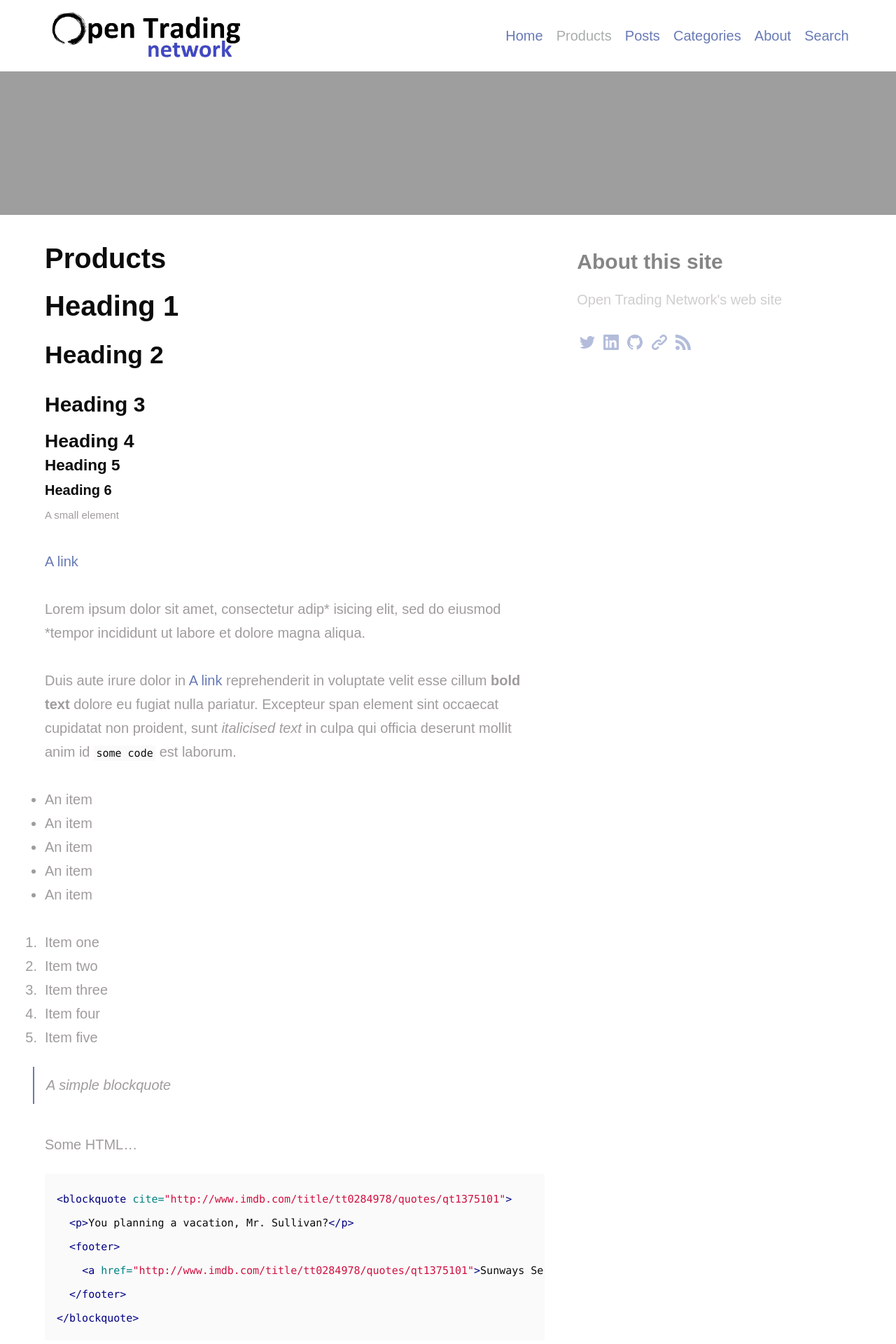
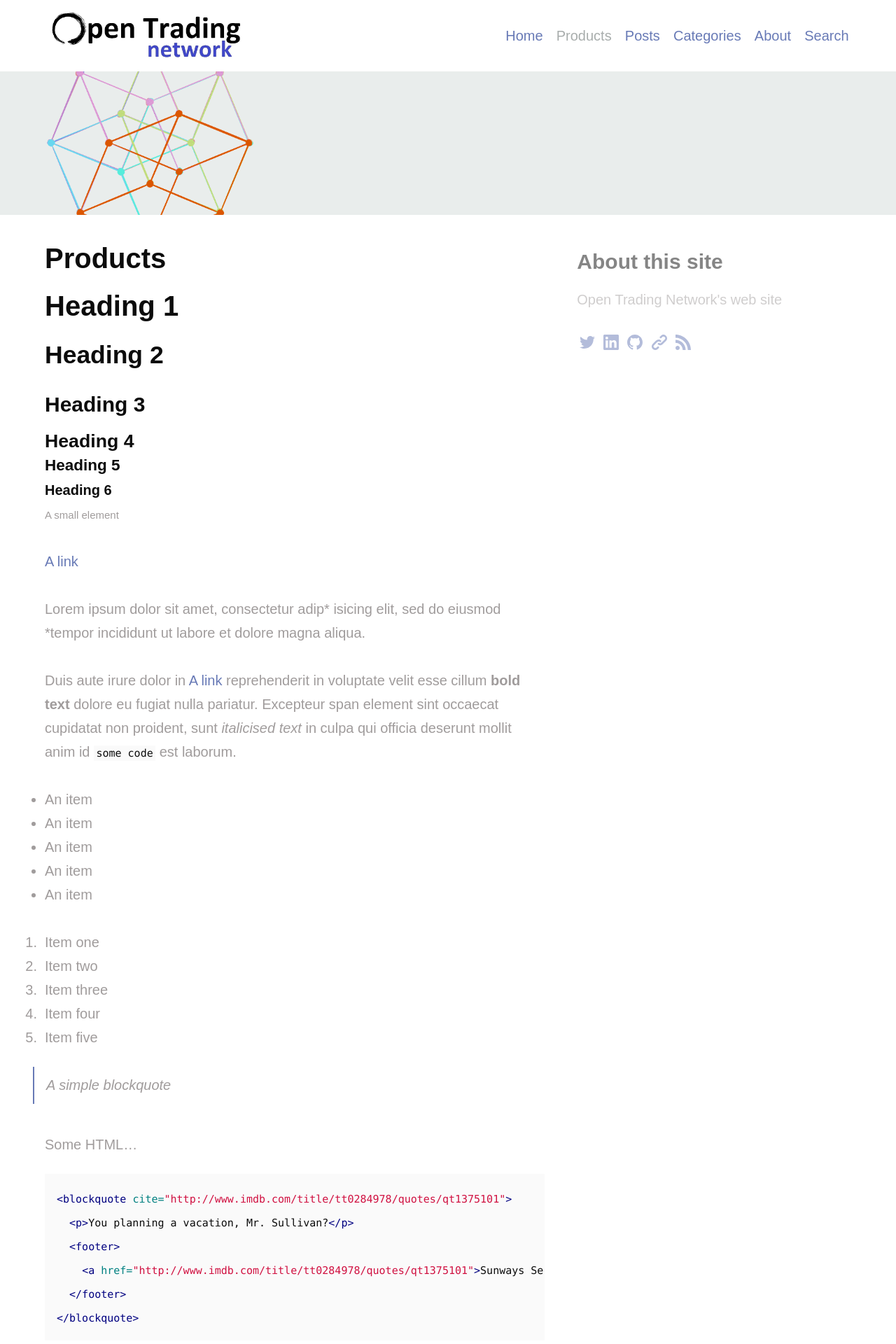
Before and after one commit to opentrading-net/custom-alembic, a Jekyll site: the page built from products.md, in a window 1280 px wide. Shown: the top 1920 px of the page at 70% size. Built offline with Jekyll 4.4.1, drawn with Linux system fonts in a browser that asks for light colours.

Commit message:
Try out tesseract feature image

```diff
--- a/products.md
+++ b/products.md
@@ -1,6 +1,7 @@
 ---
 title: Products
-feature_image: "https://docs.opentrading.net/custom-alembic/assets/madeleine-ragsdale-j0i8M-2aTPE-unsplash.jpg"
+#feature_image: "https://docs.opentrading.net/custom-alembic/assets/madeleine-ragsdale-j0i8M-2aTPE-unsplash.jpg"
+feature_image: "https://docs.opentrading.net/custom-alembic/assets/Orthogonal_Tesseract_Gif-5.gif"
 excerpt: "Our products..."
 aside: true
 ---
```
